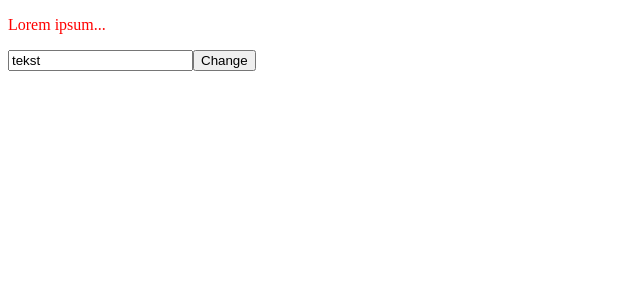
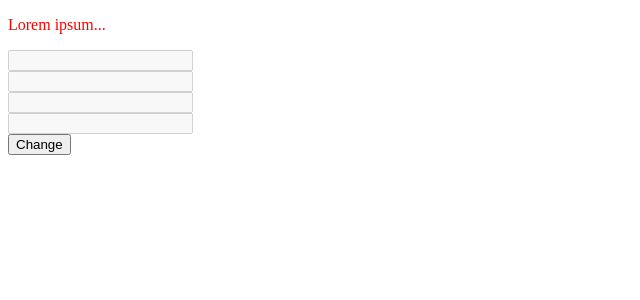
Before and after one commit to MateuszCzo/Angular, an Angular app in the folder angular-kurs/: page / in a window 1280 px wide. Shown: the top 300 px of the page, without its empty margins (0-640 px from the left). Built offline with nearby package versions, Linux system fonts and the light colour scheme.

Commit message:
Data binding - event binding

```diff
--- a/angular-kurs/src/app/app.component.html
+++ b/angular-kurs/src/app/app.component.html
@@ -1,7 +1,20 @@
 <div>
 
   <p [className]="colorClass">Lorem ipsum...</p>
-  <input [maxLength]="maxLength" [value]="inputText">
-  <button [disabled]="isDisabled" (click)="change()">Change</button>
+
+  <input [disabled]="isDisabled" (focus)="onFocus()">
+  <br>
+
+  <input [disabled]="isDisabled" (click)="onClick($event)">
+  <br>
+
+  <input [disabled]="isDisabled" (mousemove)="onMouseMove($event)">
+  <br>
+
+  {{ errorText }}
+  <input [disabled]="isDisabled" (paste)="onPaste($event)">
+  <br>
+
+  <button (click)="change()">Change</button>
 
 </div>
--- a/angular-kurs/src/app/app.component.ts
+++ b/angular-kurs/src/app/app.component.ts
@@ -6,17 +6,28 @@ import { Component } from '@angular/core';
   styleUrls: ['./app.component.css']
 })
 export class AppComponent {
+  isDisabled = true;
+  colorClass = 'color';
+  errorText = '';
 
-  inputText = 'tekst';
-  maxLength = 5;
-  colorClass = 'color';
-  isDisabled = false;
+  onFocus() {
+    this.colorClass = 'color2';
+  }
+
+  onClick(event: MouseEvent | KeyboardEvent) {
+    console.log(event);
+  }
+
+  onMouseMove(event: MouseEvent) {
+    console.log(event.clientX + ' ' + event.clientY);
+  }
+
+  onPaste(event: ClipboardEvent) {
+    console.log(event);
+    this.errorText = 'do not paste';
+  }
 
   change() {
-    this.inputText = 'Zmiana tekstu i koloru';
-    this.maxLength = 10;
-    this.colorClass = 'color2';
-    this.isDisabled = true;
+    this.isDisabled = !this.isDisabled;
   }
-
 }
```
